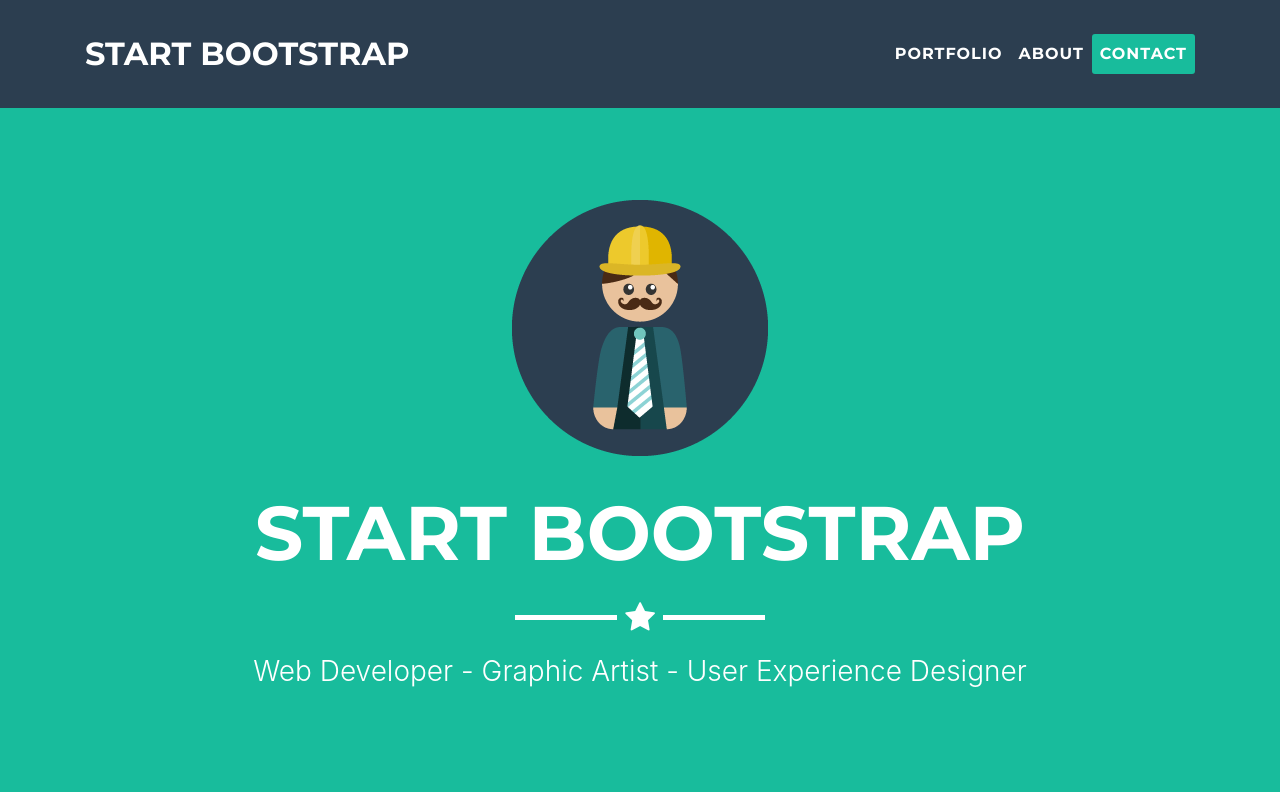
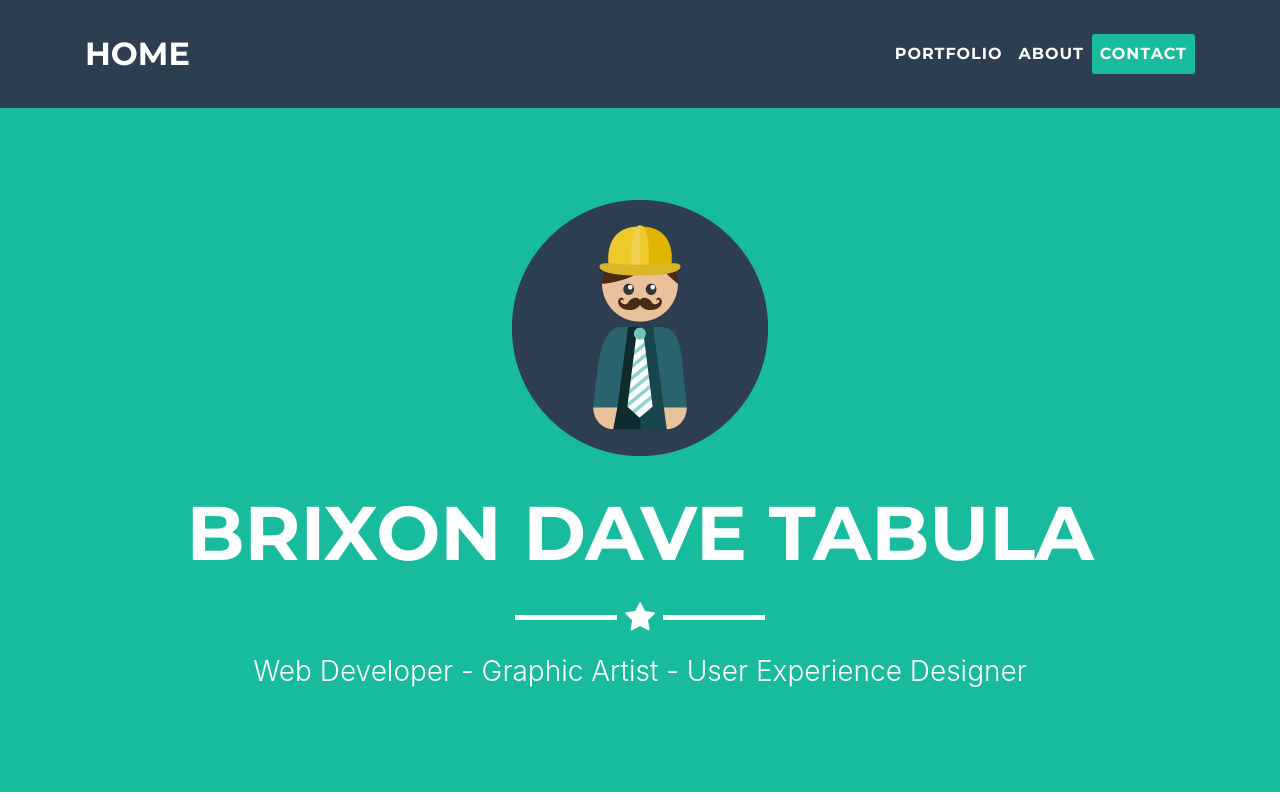
Before and after one commit to BrixTabula/brixtabula.github.io, a website with bundled scripts: page index.html in a window 1280 px wide. Shown: the top 800 px of the page. Built offline with nearby package versions, Linux system fonts and the light colour scheme.

Commit message:
nananana batman

```diff
--- a/index.html
+++ b/index.html
@@ -28,7 +28,7 @@
     <!-- Navigation -->
     <nav class="navbar navbar-expand-lg navbar-light fixed-top" id="mainNav">
       <div class="container">
-        <a class="navbar-brand js-scroll-trigger" href="#page-top">Start Bootstrap</a>
+        <a class="navbar-brand js-scroll-trigger" href="#page-top">HOME</a>
         <button class="navbar-toggler navbar-toggler-right" type="button" data-toggle="collapse" data-target="#navbarResponsive" aria-controls="navbarResponsive" aria-expanded="false" aria-label="Toggle navigation">
           Menu
           <i class="fa fa-bars"></i>
@@ -54,7 +54,7 @@
       <div class="container">
         <img class="img-fluid" src="img/profile.png" alt="">
         <div class="intro-text">
-          <span class="name">Start Bootstrap</span>
+          <span class="name">Brixon Dave Tabula</span>
           <hr class="star-light">
           <span class="skills">Web Developer - Graphic Artist - User Experience Designer</span>
         </div>
```
